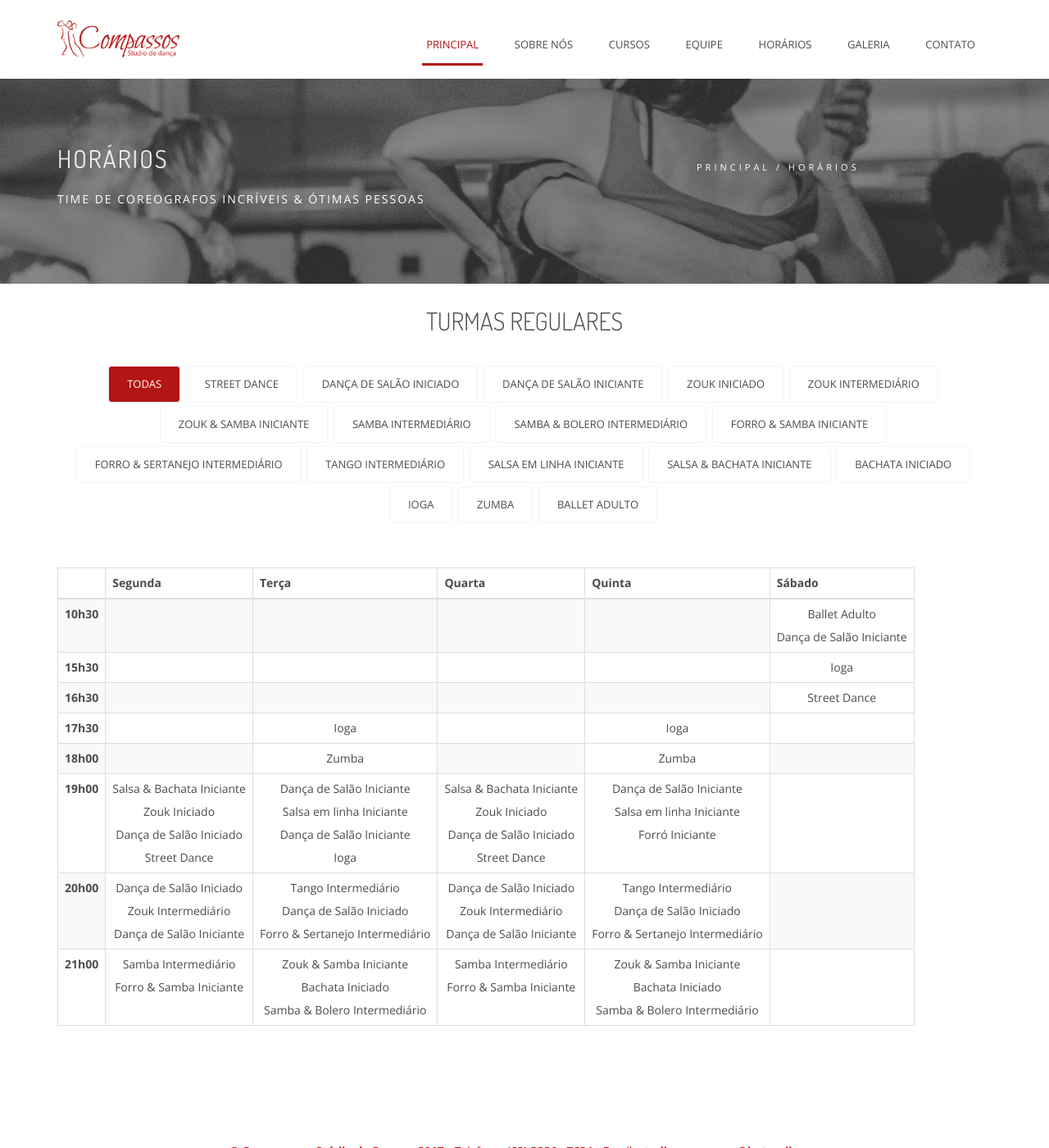
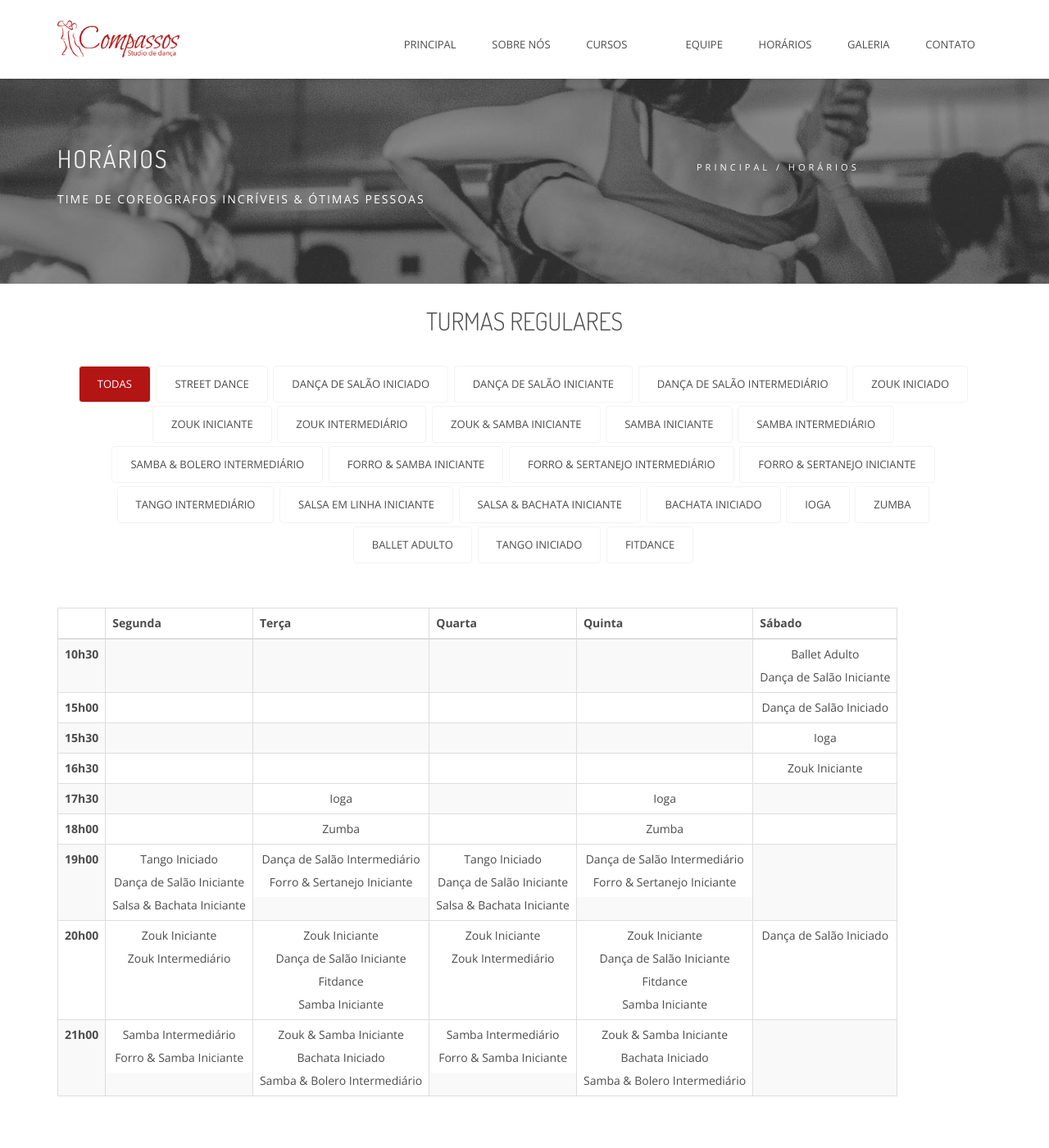
Before and after one commit to studiocompassosgyn/website, a Jekyll site: the page built from horarios.html, in a window 1280 px wide and 1400 px high. Shown: the whole window at 82% size. Built offline with Jekyll 4.4.1, drawn with Linux system fonts in a browser that asks for light colours; nearby versions of some CDN libraries; some web fonts are replaced; library files that are not in the unit come from our copies.

Commit message:
Schedule updated

```diff
--- a/_data/schedule.yaml
+++ b/_data/schedule.yaml
@@ -1,5 +1,31 @@
 
 - schedule: 10h30
+  dances:
+    - day: Segunda
+      name:
+      class:
+      baseurl:
+    - day: Terça
+      name:
+      class:
+      baseurl:
+    - day: Quarta
+      name:
+      class:
+      baseurl:
+    - day: Quinta
+      name:
+      class:
+      baseurl:
+    - day: Sábado
+      name: Ballet Adulto
+      class: ballet-adulto
+      baseurl: '#'
+      name2: Dança de Salão Iniciante
+      class2: danca-salao-int
+      baseurl2: danca_de_salao
+
+- schedule: 15h00
   dances:
     - name:
       class:
@@ -13,12 +39,9 @@
     - name:
       class:
       baseurl:
-    - name: Ballet Adulto
-      class: ballet-adulto
-      baseurl: '#'
-      name2: Dança de Salão Iniciante
-      class2: danca-salao-int
-      baseurl2: danca_de_salao
+    - name: Dança de Salão Iniciado
+      class: danca-salao
+      baseurl: danca_de_salao
 
 - schedule: 15h30
   dances:
@@ -52,9 +75,9 @@
     - name:
       class:
       baseurl:
-    - name: Street Dance
-      class: street-dance
-      baseurl: '#'
+    - name: Zouk Iniciante
+      class: zouk-ini
+      baseurl: zouk
 
 - schedule: 17h30
   dances:
@@ -94,99 +117,84 @@
 
 - schedule: 19h00
   dances:
-    - name: Salsa &amp; Bachata Iniciante
-      class: salsa-bachata
-      baseurl: salsa
-      name2: Zouk Iniciado
-      class2: zouk
-      baseurl2: zouk
-      name3: Dança de Salão Iniciado
-      class3: danca-salao
-      baseurl3: danca_de_salao
-      name4: Street Dance
-      class4: street-dance
-      baseurl4: '#'
-    - name: Dança de Salão Iniciante
-      class: danca-salao-int
+    - name: Tango Iniciado
+      class: tango-int
+      baseurl: tango
+      name2: Dança de Salão Iniciante
+      class2: danca-salao-int
+      baseurl2: danca_de_salao
+      name3: Salsa &amp; Bachata Iniciante
+      class3: salsa-bachata
+      baseurl3: salsa
+    - name: Dança de Salão Intermediário
+      class: danca-salao-inter
       baseurl: danca_de_salao
-      name2: Salsa em linha Iniciante
-      class2: salsa-linha
-      baseurl2: salsa
-      name3: Dança de Salão Iniciante
-      class3: danca-salao-int
-      baseurl3: danca_de_salao
-      name4: Ioga
-      class4: ioga
-      baseurl4: '#'
-    - name: Salsa &amp; Bachata Iniciante
-      class: salsa-bachata
-      baseurl: salsa
-      name2: Zouk Iniciado
-      class2: zouk
-      baseurl2: zouk
-      name3: Dança de Salão Iniciado
-      class3: danca-salao
-      baseurl3: danca_de_salao
-      name4: Street Dance
-      class4: street-dance
-      baseurl4: '#'
-    - name: Dança de Salão Iniciante
-      class: danca-salao-int
+      name2: Forro &amp; Sertanejo Iniciante
+      class2: forro-sert-ini
+      baseurl2: forro
+    - name: Tango Iniciado
+      class: tango-int
+      baseurl: tango
+      name2: Dança de Salão Iniciante
+      class2: danca-salao-int
+      baseurl2: danca_de_salao
+      name3: Salsa &amp; Bachata Iniciante
+      class3: salsa-bachata
+      baseurl3: salsa
+    - name: Dança de Salão Intermediário
+      class: danca-salao-inter
       baseurl: danca_de_salao
-      name2: Salsa em linha Iniciante
-      class2: salsa-linha
-      baseurl2: salsa
-      name3: Forró Iniciante
-      class3: forro-int
-      baseurl3: forro
-      nam4e: Ioga
-      class4: ioga
-      baseurl4: '#'
+      name2: Forro &amp; Sertanejo Iniciante
+      class2: forro-sert-ini
+      baseurl2: forro
     - name:
       class:
       baseurl:
 
 - schedule: 20h00
   dances:
-    - name: Dança de Salão Iniciado
-      class: danca-salao
-      baseurl: danca_de_salao
+    - name: Zouk Iniciante
+      class: zouk-ini
+      baseurl: zouk
       name2: Zouk Intermediário
       class2: zouk-inter
       baseurl2: zouk
-      name3: Dança de Salão Iniciante
-      class3: danca-salao-int
-      baseurl3: danca_de_salao
-    - name: Tango Intermediário
-      class: tango-inter
-      baseurl: tango
+    - name: Zouk Iniciante
+      class: zouk-ini
+      baseurl: zouk
+      name2: Dança de Salão Iniciante
+      class2: danca-salao-int
+      baseurl2: danca_de_salao
+      name3: Fitdance
+      class3: fitdance
+      baseurl3: "#"
+      name4: Samba Iniciante
+      class4: samba
+      baseurl4: samba
+    - name: Zouk Iniciante
+      class: zouk-ini
+      baseurl: zouk
+      name2: Zouk Intermediário
+      class2: zouk-inter
+      baseurl2: zouk
+    - name: Zouk Iniciante
+      class: zouk-ini
+      baseurl: zouk
+      name2: Dança de Salão Iniciante
+      class2: danca-salao-int
+      baseurl2: danca_de_salao
+      name3: Fitdance
+      class3: fitdance
+      baseurl3: "#"
+      name4: Samba Iniciante
+      class4: samba
+      baseurl4: samba
+    - name:
+      class:
+      baseurl:
       name2: Dança de Salão Iniciado
       class2: danca-salao
       baseurl2: danca_de_salao
-      name3: Forro &amp; Sertanejo Intermediário
-      class3: forro-sert-inter
-      baseurl3: forro
-    - name: Dança de Salão Iniciado
-      class: danca-salao
-      baseurl: danca_de_salao
-      name2: Zouk Intermediário
-      class2: zouk-inter
-      baseurl2: zouk
-      name3: Dança de Salão Iniciante
-      class3: danca-salao-int
-      baseurl3: danca_de_salao
-    - name: Tango Intermediário
-      class: tango-inter
-      baseurl: tango
-      name2: Dança de Salão Iniciado
-      class2: danca-salao
-      baseurl2: danca_de_salao
-      name3: Forro &amp; Sertanejo Intermediário
-      class3: forro-sert-inter
-      baseurl3: forro
-    - name:
-      class:
-      baseurl:
 
 - schedule: 21h00
   dances:
--- a/_includes/header.html
+++ b/_includes/header.html
@@ -6,7 +6,7 @@
                 <span id="toggle_mobile_menu"></span>
                 <nav id="mainmenu_wrapper">
                     <ul id="mainmenu" class="nav sf-menu">
-                        <li class="active">
+                        <li>
                             <a href="/index.html">Principal</a>
                         </li>
                         <li>
--- a/_layouts/content_page.html
+++ b/_layouts/content_page.html
@@ -37,7 +37,6 @@ layout: default
         <!-- page scrolling -->
         <script src="js/vendor/jquery.easing.1.3.js"></script>
         <script src='js/vendor/jquery.nicescroll.min.js'></script>
-        <script src="js/vendor/jquery.ui.totop.js"></script>
         <script src="js/vendor/jquery.localscroll-min.js"></script>
         <script src="js/vendor/jquery.scrollTo-min.js"></script>
         <script src='js/vendor/jquery.parallax-1.1.3.js'></script>
--- a/horarios.html
+++ b/horarios.html
@@ -17,13 +17,17 @@ title: Horários
                         <li><a data-filter=".street-dance" href="#" class="">Street Dance</a></li>
                         <li><a data-filter=".danca-salao" href="#" class="">Dança de Salão Iniciado</a></li>
                         <li><a data-filter=".danca-salao-int" href="#" class="">Dança de Salão Iniciante</a></li>
+                        <li><a data-filter=".danca-salao-inter" href="#" class="">Dança de Salão Intermediário</a></li>
                         <li><a data-filter=".zouk" href="#" class="">Zouk Iniciado</a></li>
+                        <li><a data-filter=".zouk-ini" href="#" class="">Zouk Iniciante</a></li>
                         <li><a data-filter=".zouk-inter" href="#" class="">Zouk Intermediário</a></li>
                         <li><a data-filter=".samba-zouk" href="#" class="">Zouk &amp; Samba Iniciante</a></li>
+                        <li><a data-filter=".samba" href="#" class="">Samba Iniciante</a></li>
                         <li><a data-filter=".samba-inter" href="#" class="">Samba Intermediário</a></li>
                         <li><a data-filter=".samba-bole" href="#" class="">Samba &amp; Bolero Intermediário</a></li>
                         <li><a data-filter=".forro-samba" href="#" class="">Forro &amp; Samba Iniciante</a></li>
                         <li><a data-filter=".forro-sert-inter" href="#" class="">Forro &amp; Sertanejo Intermediário</a></li>
+                        <li><a data-filter=".forro-sert-ini" href="#" class="">Forro &amp; Sertanejo Iniciante</a></li>
                         <li><a data-filter=".tango-inter" href="#" class="">Tango Intermediário</a></li>
                         <li><a data-filter=".salsa-linha" href="#" class="">Salsa em linha Iniciante</a></li>
                         <li><a data-filter=".salsa-bachata" href="#" class="">Salsa &amp; Bachata Iniciante</a></li>
@@ -31,6 +35,8 @@ title: Horários
                         <li><a data-filter=".ioga" href="#" class="">Ioga</a></li>
                         <li><a data-filter=".zumba" href="#" class="">Zumba</a></li>
                         <li><a data-filter=".ballet-adulto" href="#" class="">Ballet Adulto</a></li>
+                        <li><a data-filter=".tango-int" href="#" class="">Tango Iniciado</a></li>
+                        <li><a data-filter=".fitdance" href="#" class="">Fitdance</a></li>
                     </ul>
                     <div class="clearfix"></div>
                 </div>
```
